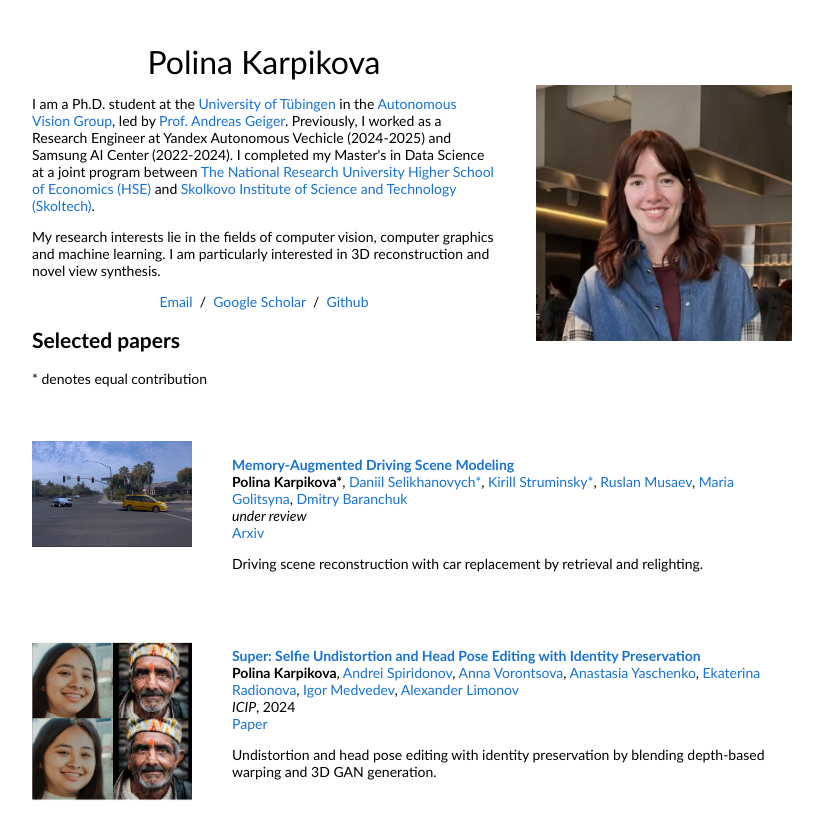
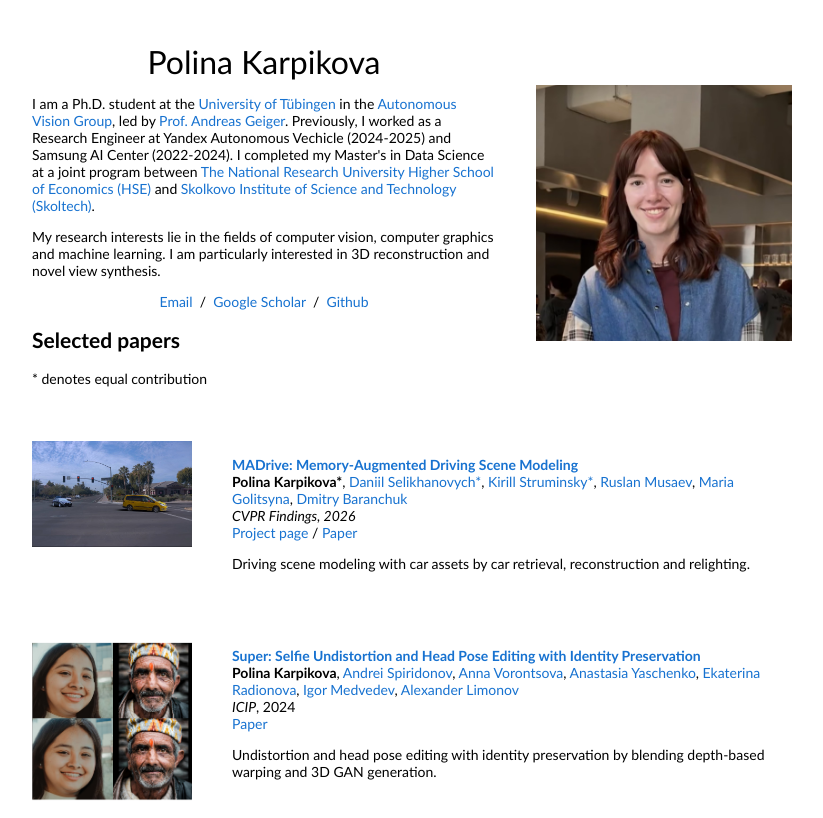
Before and after one commit to poliik/poliik.github.io, a plain HTML site: page index.html in a window 1280 px wide. Shown: the top 818 px of the page, without its empty margins (228-1051 px from the left). Drawn offline with Linux system fonts and the light colour scheme.

Commit message:
update paper

```diff
--- a/index.html
+++ b/index.html
@@ -72,8 +72,8 @@
             </script>
           </td>
           <td style="padding:20px;width:75%;vertical-align:middle">
-            <a >
-              <papertitle>    Memory-Augmented Driving Scene Modeling
+            <a href="https://yandex-research.github.io/madrive/">
+              <papertitle>   MADrive: Memory-Augmented Driving Scene Modeling
     </papertitle>
             </a>
             <br>
@@ -84,13 +84,15 @@
             <a>Maria Golitsyna</a>,
             <a href="https://dbaranchuk.github.io/">Dmitry Baranchuk</a>
             <br>
-            <em>under review</em>
+            <em>CVPR Findings, 2026</em>
             <br>
 
-            <a >Arxiv</a>
+            <a href="https://yandex-research.github.io/madrive/">Project page</a>
+            /
+            <a href="https://arxiv.org/abs/2506.21520">Paper</a>
             <p></p>
             <p>
-            Driving scene reconstruction with car replacement by retrieval and relighting.
+            Driving scene modeling with car assets by car retrieval, reconstruction and relighting.
             </p>
           </td>
         </tr>
```
